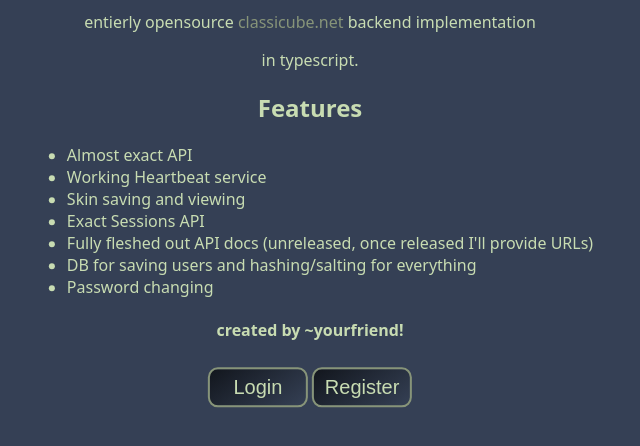
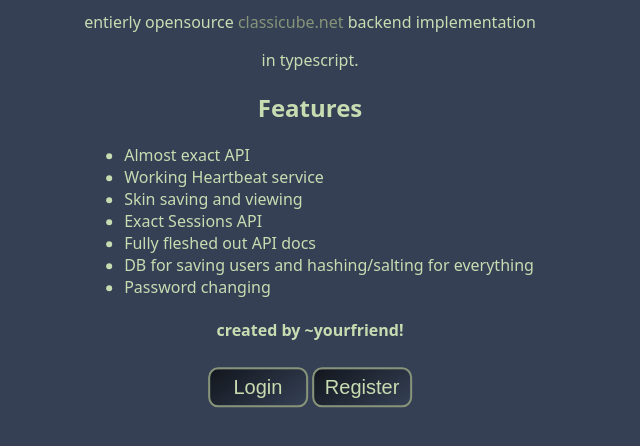
Before and after one commit to fucksophie/Monolith, a plain HTML site: page src/website/index.html in a window 1280 px wide. Shown: the part 258-704 px from the top of the page, without its empty margins (330-970 px from the left). Drawn offline with Linux system fonts and the light colour scheme.

```diff
--- a/src/website/index.html
+++ b/src/website/index.html
@@ -37,7 +37,7 @@
                 <li>Working Heartbeat service</li>
                 <li>Skin saving and viewing</li>
                 <li>Exact Sessions API</li>
-                <li>Fully fleshed out API docs (unreleased, once released I'll provide URLs)</li>
+                <li>Fully fleshed out API docs</li>
                 <li>DB for saving users and hashing/salting for everything</li>
                 <li>Password changing</li>
             </ul>
```
Also changed, not shown: 1 other file.
